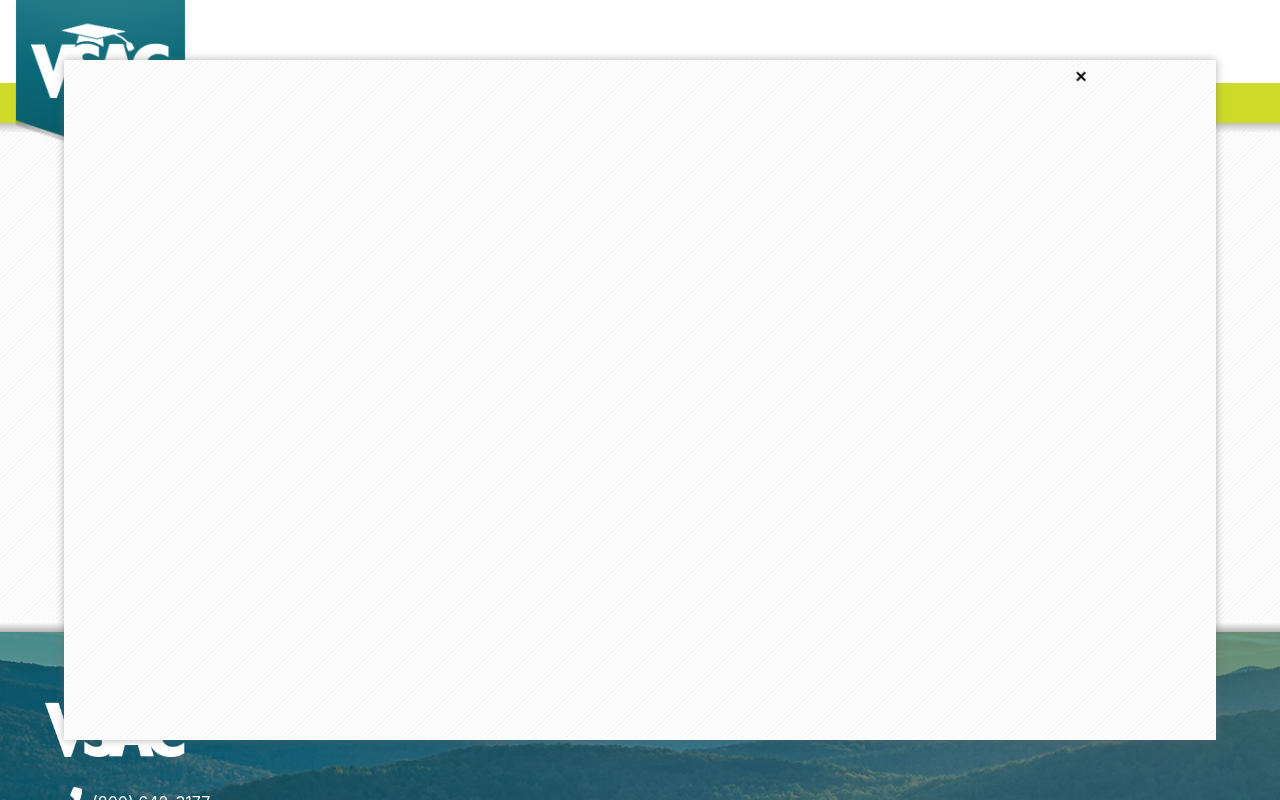
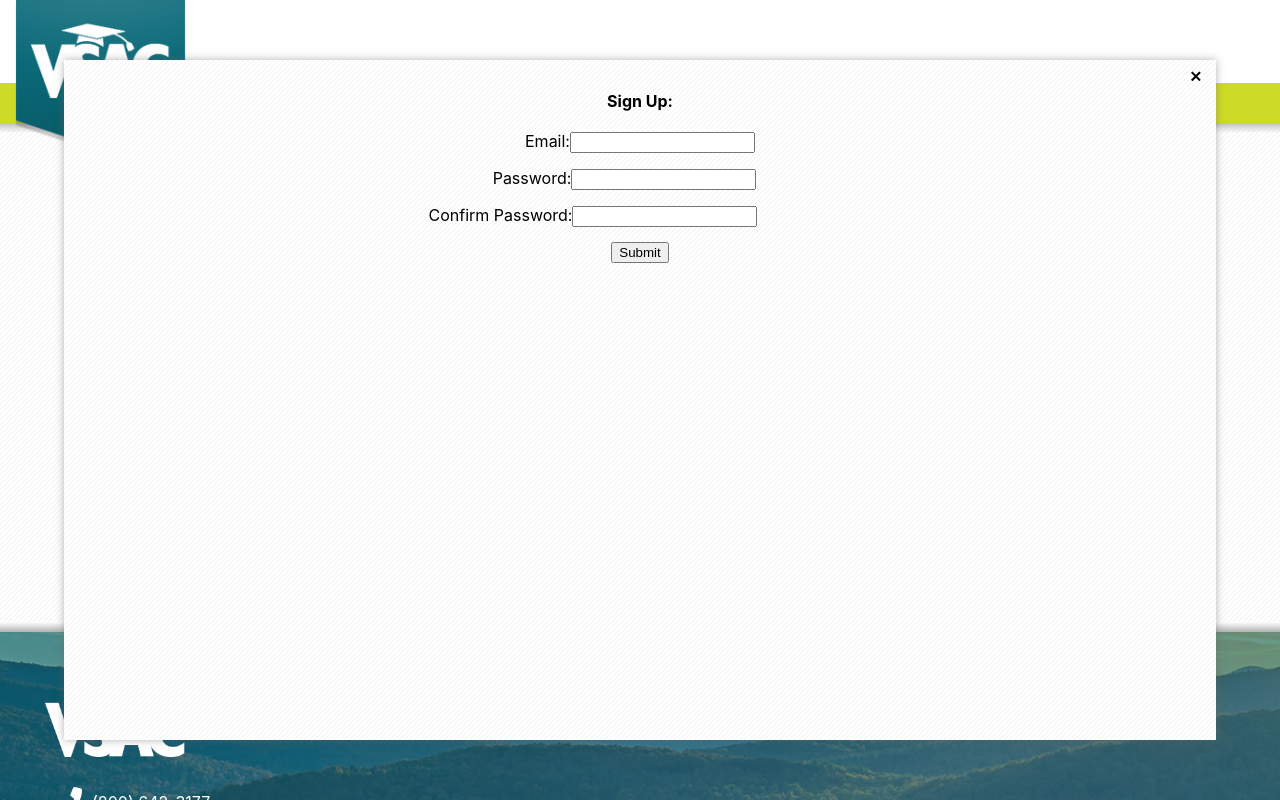
Before and after one commit to SeanMPower/BCA-VSAC-Capstone, a React (Create React App) app in the folder client/: page /vsac-user in a window 1280 px wide. Both pictures are taken after a click on the button "SIGN UP". Shown: the top 800 px of the page. Built offline with nearby package versions, Linux system fonts and the light colour scheme; what flatfile-csv-importer would draw is missing.

Commit message:
modal display

```diff
--- a/client/src/App.css
+++ b/client/src/App.css
@@ -101,11 +101,11 @@
 .btn:hover{
   background: #701d45;
   color: #ffffff;
-
+  box-shadow: 5px 10px 8px #888888;
 }
 
 #space{
-  background-color: #cddb28;
+  background-color: rgba(0, 0, 0, 0);
   width: 2000px;
   height: 40px;
 }
@@ -163,6 +163,8 @@
   margin-top: -20px
 }
 
+/* Section: Sign-In Form */
+
 #signin-form, #signup-form{
   display: flex;
   flex-direction: column;
@@ -170,6 +172,10 @@
   align-items: center;
   width: 100%;
   margin-top: 50px;
+}
+
+.userName{
+  margin-top: -30px;
 }
 
 .email{
@@ -222,7 +228,7 @@
 
 #close-btn{
   transform: rotate(45deg);
-  margin-left: 885px;
+  margin-left: 87vw;
   font-size: 25px;
 }
 
--- a/client/src/components/Modal.js
+++ b/client/src/components/Modal.js
@@ -1,23 +1,44 @@
-import React from 'react'
-import SignUp from './SignUp.js'
+import React from "react";
+import SignUp from "./SignUp.js";
 
 class Modal extends React.Component {
-    constructor(props) {
-        super(props)
-        this.state = {
+  constructor(props) {
+    super(props);
+    this.state = {};
+  }
 
-        }
-    }
+  handleChange = (evt) => {
+    this.setState({ [evt.target.name]: evt.target.value });
+  };
 
-    render(){
-        return(
-            <>
-            <div className='modal-container'>
-            <div className='modal'><SignUp /><div id='close-btn'onClick={this.props.handleClose}>+</div></div>
+  //signing up with email and password
+  emailSignup = (evt) => {
+    evt.preventDefault();
+    this.props.signUp(
+      this.state.name,
+      this.state.newEmail,
+      this.state.newPassword,
+      this.state.confirmPassword
+    );
+  };
+
+  render() {
+    return (
+      <>
+        <div className="modal-container">
+          <div className="modal">
+          <div id="close-btn" onClick={this.props.handleClose}>
+              +
             </div>
-            </>
-        )
-    }
+            <SignUp
+              emailSignup={this.emailSignup}
+              handleChange={this.handleChange}
+            />
+          </div>
+        </div>
+      </>
+    );
+  }
 }
 
 export default Modal;
--- a/client/src/components/Provider.js
+++ b/client/src/components/Provider.js
@@ -25,6 +25,20 @@
       uid: "",
     };
   }
+
+  showModal = () => {
+    this.setState(() => {
+      return { modalDisplay: true };
+    });
+  };
+
+  handleClose = () => {
+    this.setState(() => {
+      return {
+        modalDisplay: false,
+      };
+    });
+  };
 
   handleChange = (evt) => {
     this.setState({ [evt.target.name]: evt.target.value });
@@ -63,10 +77,6 @@
                 emailSignin={this.emailSignin}
                 handleChange={this.handleChange}
               />
-              <SignUp
-                emailSignup={this.emailSignup}
-                handleChange={this.handleChange}
-              />
               <h1>Don't have an account?</h1>
               <button className='sign-up'onClick={this.showModal}>Sign Up</button>
               {this.state.modalDisplay && <Modal handleClose={this.handleClose} />}
--- a/client/src/components/SignUp.js
+++ b/client/src/components/SignUp.js
@@ -1,7 +1,7 @@
 import React from "react";
 //sign in/sign up forms
 
-export default class Modal extends React.Component {
+class Modal extends React.Component {
   constructor(props) {
     super(props);
     this.state = {};
@@ -19,10 +19,21 @@
 function SignUp(props) {
   return (
     <div className="container">
-      <h4>Don't have an account yet?</h4>
+      {/* <h4>Don't have an account yet?</h4> */}
       <div className="form-container">
         <h4>Sign Up:</h4>
         <form id="signup-form" onSubmit={props.emailSignup}>
+        {/* <label className="userName">
+            {" "}
+            Full Name:
+            <input
+              type="text"
+              name="userName"
+              id="new-name"
+              value={props.newName}
+              onChange={props.handleChange}
+            />
+          </label> */}
           <label className="email">
             {" "}
             Email:
@@ -63,4 +74,4 @@
   );
 }
 
-export { SignUp };
+export default SignUp;
--- a/client/src/components/Vsac.js
+++ b/client/src/components/Vsac.js
@@ -21,14 +21,12 @@
   }
 
   showModal = () => {
-    console.log("show");
     this.setState(() => {
       return { modalDisplay: true };
     });
   };
 
   handleClose = () => {
-    console.log("close");
     this.setState(() => {
       return {
         modalDisplay: false,
@@ -70,11 +68,6 @@
                   emailSignin={this.emailSignin}
                   handleChange={this.handleChange}
                 />
-
-                <SignUp
-                  emailSignup={this.emailSignup}
-                  handleChange={this.handleChange}
-                />
                 <h1>Don't have an account?</h1>
                 <button className='sign-up' onClick={this.showModal}>Sign Up</button>
                 {this.state.modalDisplay && <Modal handleClose={this.handleClose} />}
```
